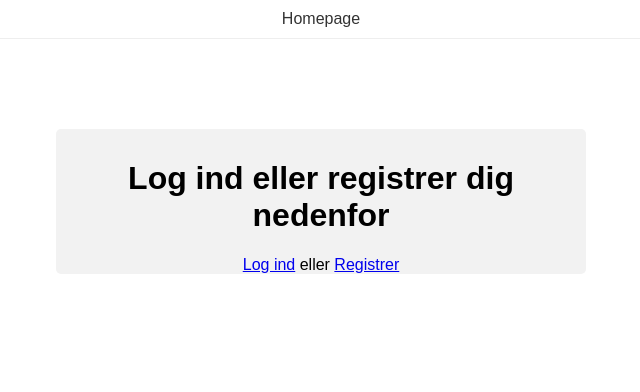
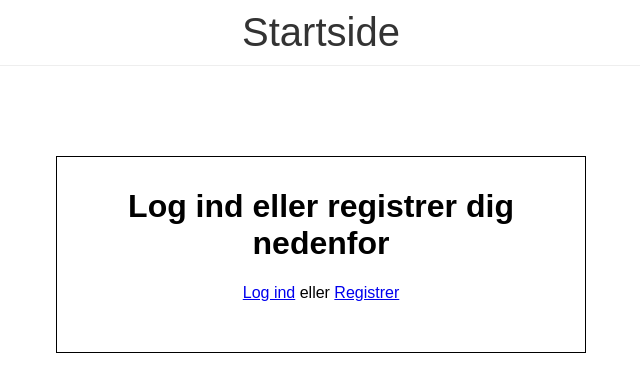
Before and after one commit to Thalassabp/modul2-del2, a PHP site: page / in a window 1280 px wide. Shown: the top 392 px of the page, without its empty margins (319-959 px from the left). Run offline with PHP 8.4, Linux system fonts and the light colour scheme.

Commit message:
Færdige resultat

```diff
--- a/assets/style.css
+++ b/assets/style.css
@@ -7,12 +7,11 @@ text-align: center;
 }
 
 #loginform {
-border-radius: 5px;
-height: 125px;
+border: 1px solid;
+height: 175px;
 margin-left: 375px;
 margin-right: 375px;
 padding: 10px;
-background-color: #f2f2f2;
 }
 
 #login2 {
@@ -68,4 +67,5 @@ text-align: center;
 .header a {
 color: #333;
 text-decoration: none;
+font-size: 40px;
 }
--- a/index.php
+++ b/index.php
@@ -29,7 +29,7 @@ $user = $results;
 
 <body>
     <div class="header">
-<a href="/">Homepage</a>
+<a href="/">Startside</a>
 </div>
 
 <br><br><br><br><br>
--- a/login.php
+++ b/login.php
@@ -41,7 +41,7 @@ endif;
 <body>
 
 <div class="header">
-<a href="/">Homepage</a>
+<a href="/">Startside</a>
 </div>
     <?php
 if(!empty($message)):
--- a/register.php
+++ b/register.php
@@ -40,7 +40,7 @@ endif;
 
 <body>
     <div class="header">
-<a href="/">Homepage</a>
+<a href="/">Startside</a>
 </div>
 <?php
 if(!empty($message)):
```
